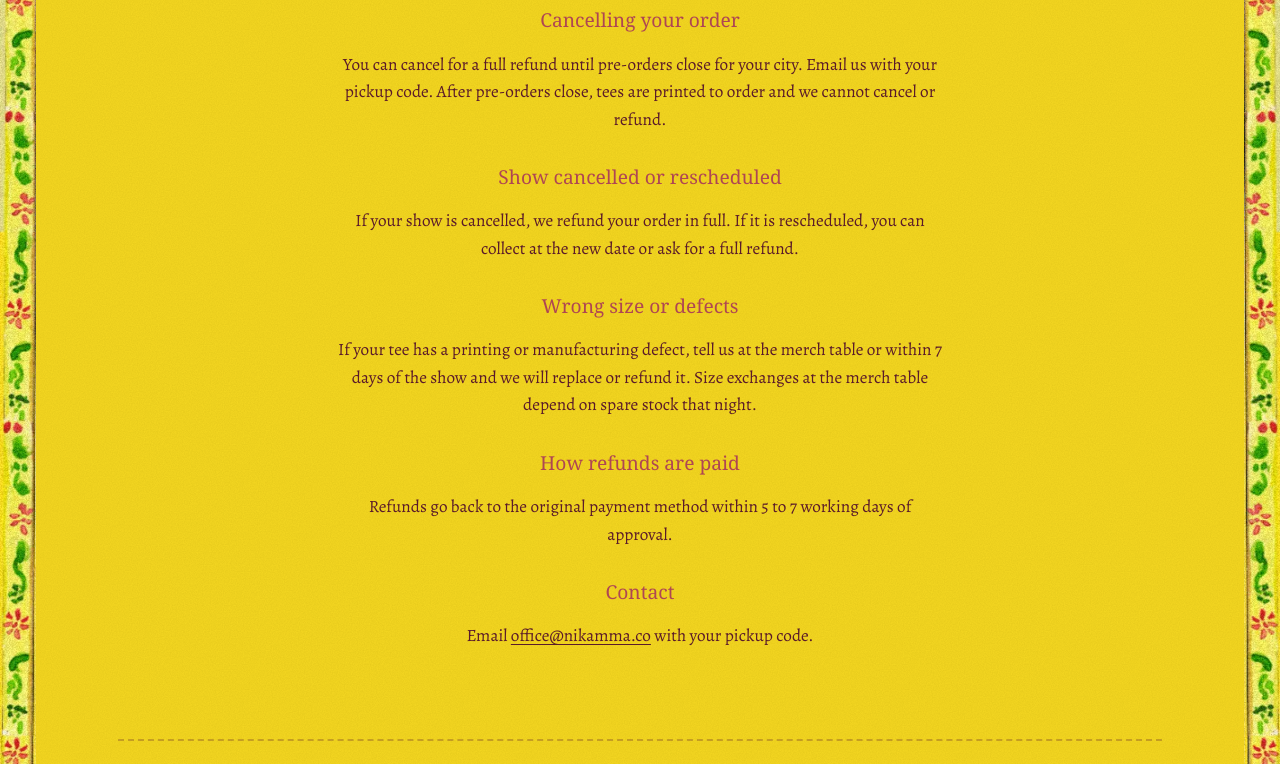
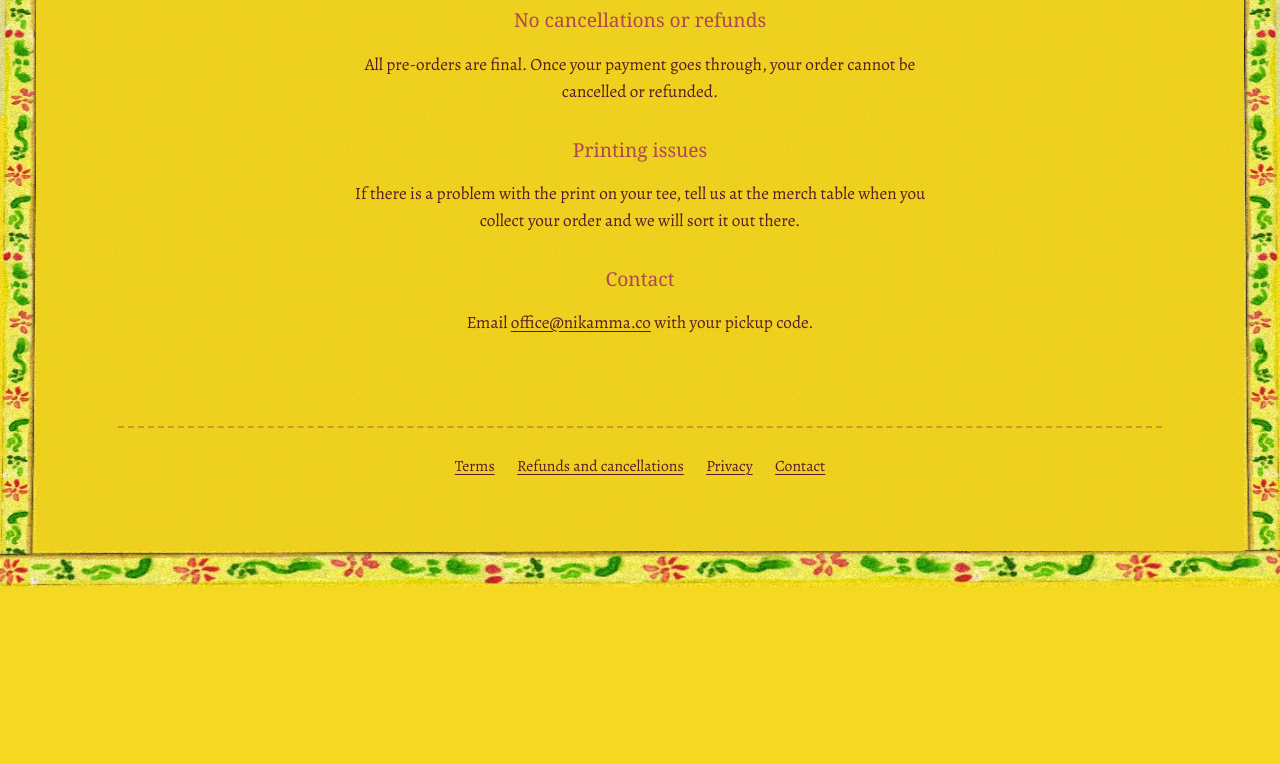
Before and after one commit to nikamma-ent/begum-merch, a website: page docs/waot-merch/refunds.html in a window 1280 px wide. Shown: the part 213-977 px from the top of the page. After the commit the page ends 800 px from the top, so only its background shows below. Drawn offline with nearby package versions, Linux system fonts and the light colour scheme; a web font is replaced by a local one.

Commit message:
Refund policy: pre-orders are final; raise print issues at pickup
Co-Authored-By: Claude Opus 5.5 <noreply@anthropic.com>

```diff
--- a/docs/waot-merch/refunds.html
+++ b/docs/waot-merch/refunds.html
@@ -15,14 +15,10 @@
   <main class="doc">
     <a class="back" href="./">Back to the tees</a>
     <h1 class="outlined" data-text="Refunds and cancellations">Refunds and cancellations</h1>
-    <h2>Cancelling your order</h2>
-    <p>You can cancel for a full refund until pre-orders close for your city. Email us with your pickup code. After pre-orders close, tees are printed to order and we cannot cancel or refund.</p>
-    <h2>Show cancelled or rescheduled</h2>
-    <p>If your show is cancelled, we refund your order in full. If it is rescheduled, you can collect at the new date or ask for a full refund.</p>
-    <h2>Wrong size or defects</h2>
-    <p>If your tee has a printing or manufacturing defect, tell us at the merch table or within 7 days of the show and we will replace or refund it. Size exchanges at the merch table depend on spare stock that night.</p>
-    <h2>How refunds are paid</h2>
-    <p>Refunds go back to the original payment method within 5 to 7 working days of approval.</p>
+    <h2>No cancellations or refunds</h2>
+    <p>All pre-orders are final. Once your payment goes through, your order cannot be cancelled or refunded.</p>
+    <h2>Printing issues</h2>
+    <p>If there is a problem with the print on your tee, tell us at the merch table when you collect your order and we will sort it out there.</p>
     <h2>Contact</h2>
     <p>Email <a href="mailto:office@nikamma.co">office@nikamma.co</a> with your pickup code.</p>
   </main>
```
